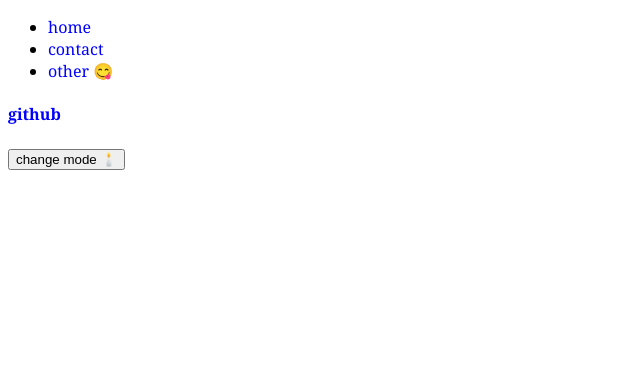
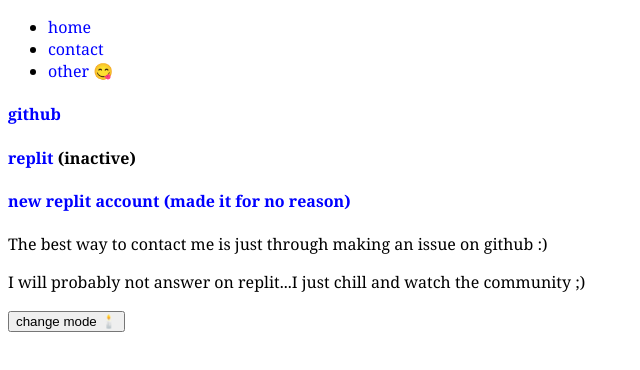
Before and after one commit to LogSkele/logskele.github.io, a plain HTML site: page contacts.html in a window 1280 px wide. Shown: the whole page, without its empty margins (0-640 px from the left). Drawn offline with Linux system fonts and the light colour scheme.

Commit message:
💥: wow

```diff
--- a/contacts.html
+++ b/contacts.html
@@ -15,6 +15,10 @@
         <li><a href="/other">other 😋</a></li>
       </ul>
       <h4><a href="https://github.com/iop3">github</a></h4>
+      <h4><a href="https://replit.com/@icodeletion">replit</a> (inactive)</h4>
+      <h4><a href="https://replit.com/@iop3">new replit account (made it for no reason)</a></h4>
+      <p>The best way to contact me is just through making an issue on github :)</p>
+      <p>I will probably not answer on replit...I just chill and watch the community ;)</p>
       <button onclick="darkmode()">change mode 🕯️</button>
       <script type="text/javascript" src="script.js"></script>
     </body>
```
